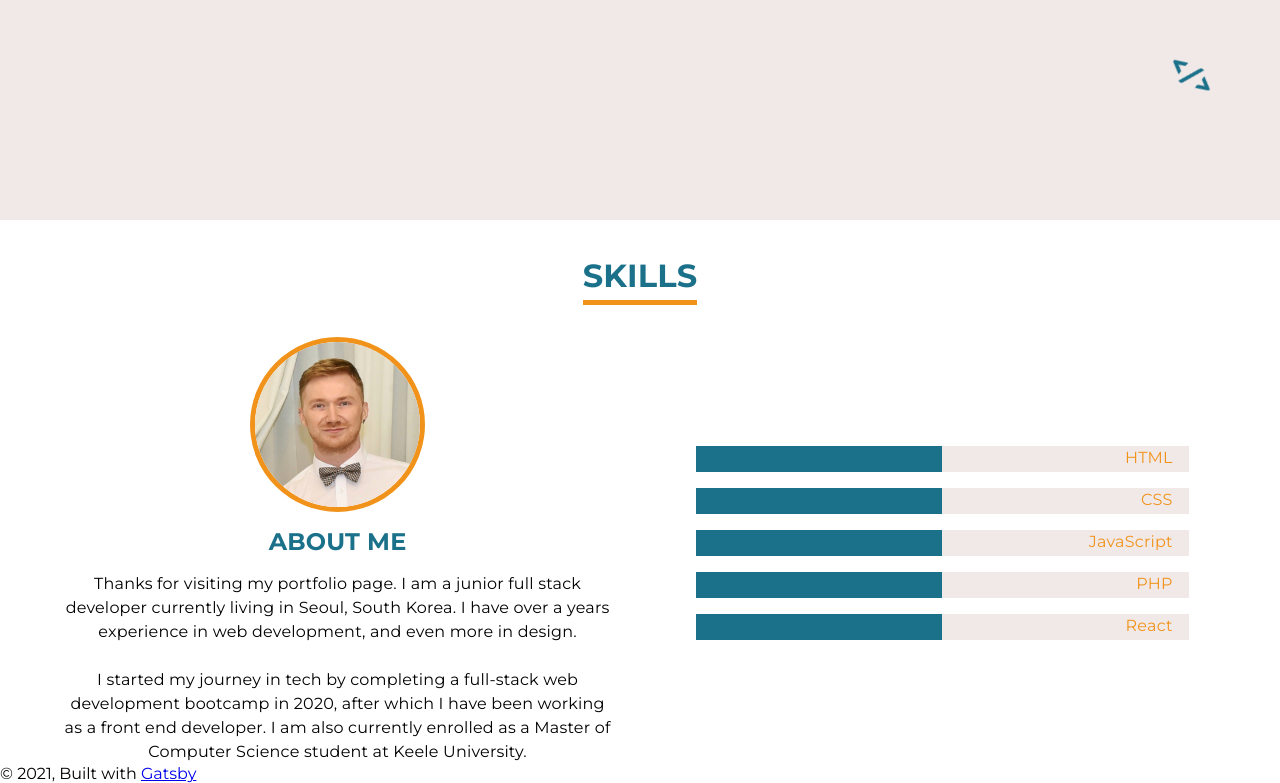
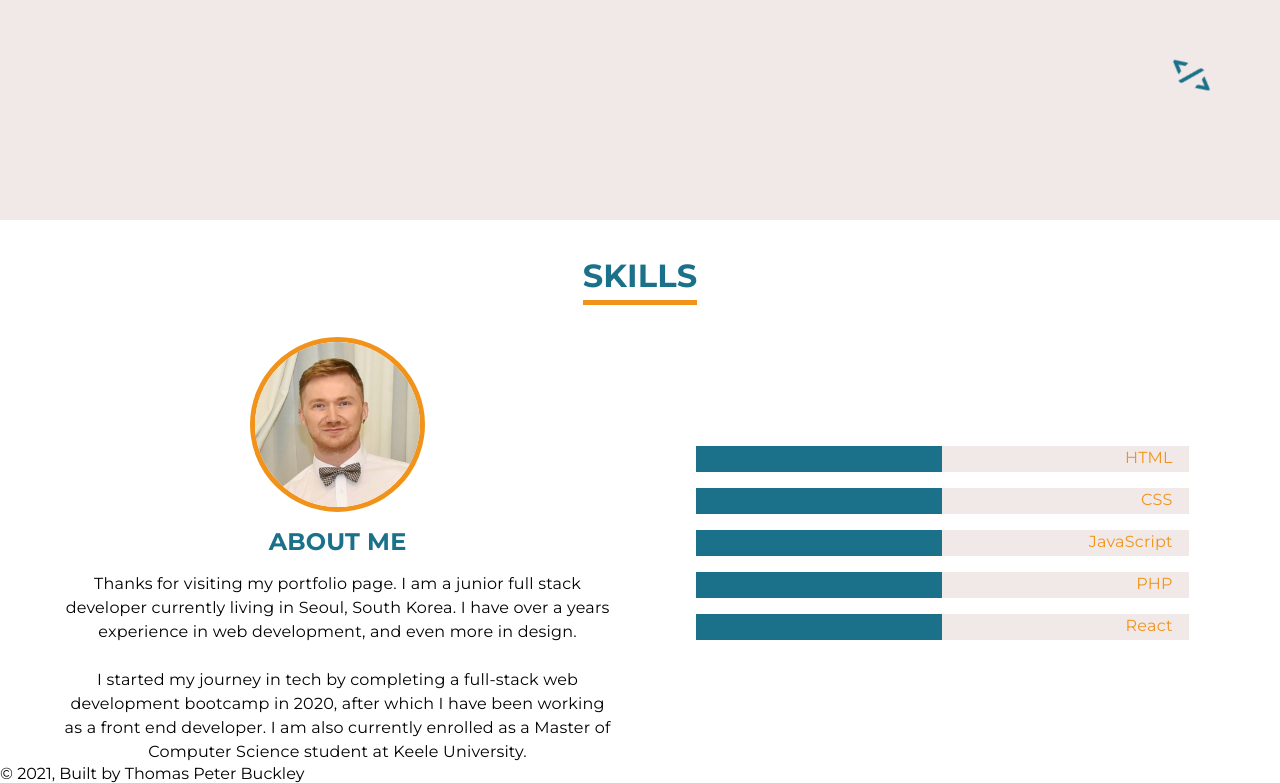
Before and after one commit to thomaspeter92/portfolio-v2, a Gatsby site: page / in a window 1280 px wide. Shown: the part 580-1363 px from the top of the page. Built offline with nearby package versions, Linux system fonts and the light colour scheme; Gatsby itself is replaced by a stand-in of ours.

Commit message:
changes to layout

```diff
--- a/gatsby-config.js
+++ b/gatsby-config.js
@@ -34,7 +34,7 @@ module.exports = {
         background_color: `#663399`,
         theme_color: `#663399`,
         display: `minimal-ui`,
-        icon: `src/images/portrait.svg`, // This path is relative to the root of the site.
+        icon: `src/svg/portrait.svg`, // This path is relative to the root of the site.
       },
     },
     `gatsby-plugin-gatsby-cloud`,
--- a/src/components/layout.js
+++ b/src/components/layout.js
@@ -36,9 +36,9 @@ const Layout = ({ children }) => {
         </main>
 
         <footer>
-          © {new Date().getFullYear()}, Built with
+          © {new Date().getFullYear()}, Built by
           {` `}
-          <a href="https://www.gatsbyjs.com">Gatsby</a>
+          Thomas Peter Buckley
         </footer>
     </ThemeProvider>
 )
```
